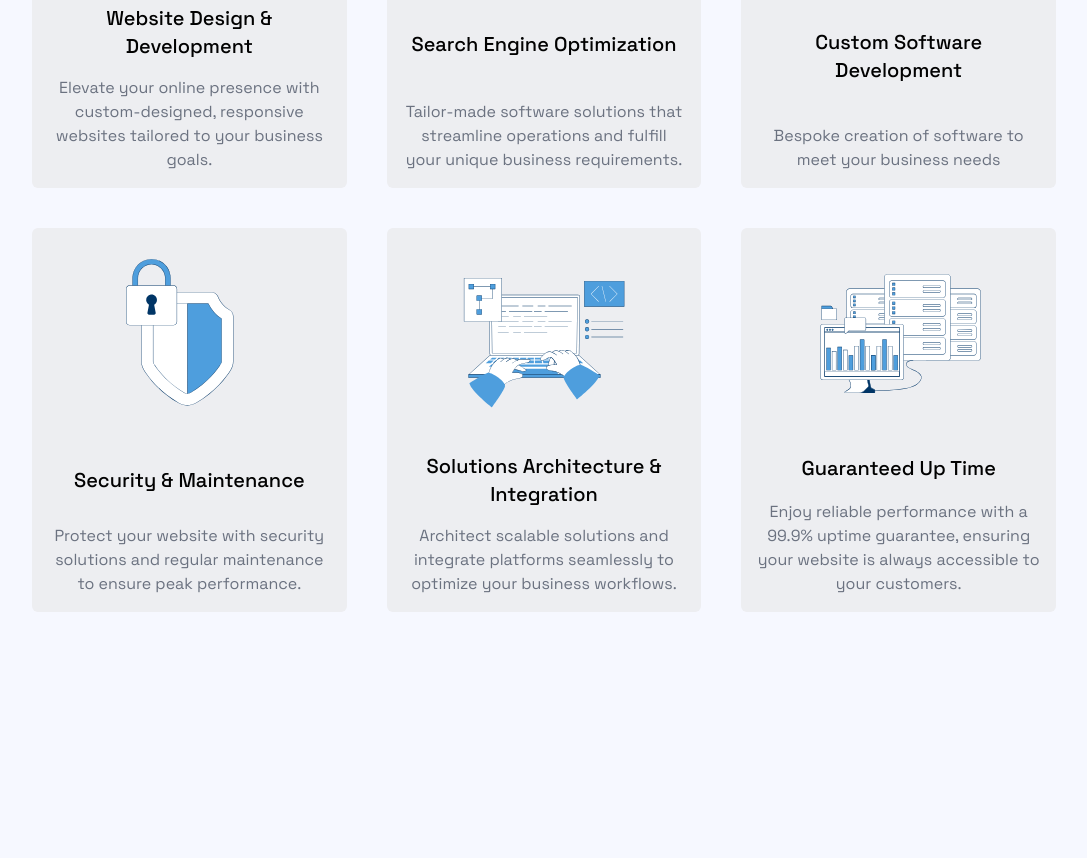
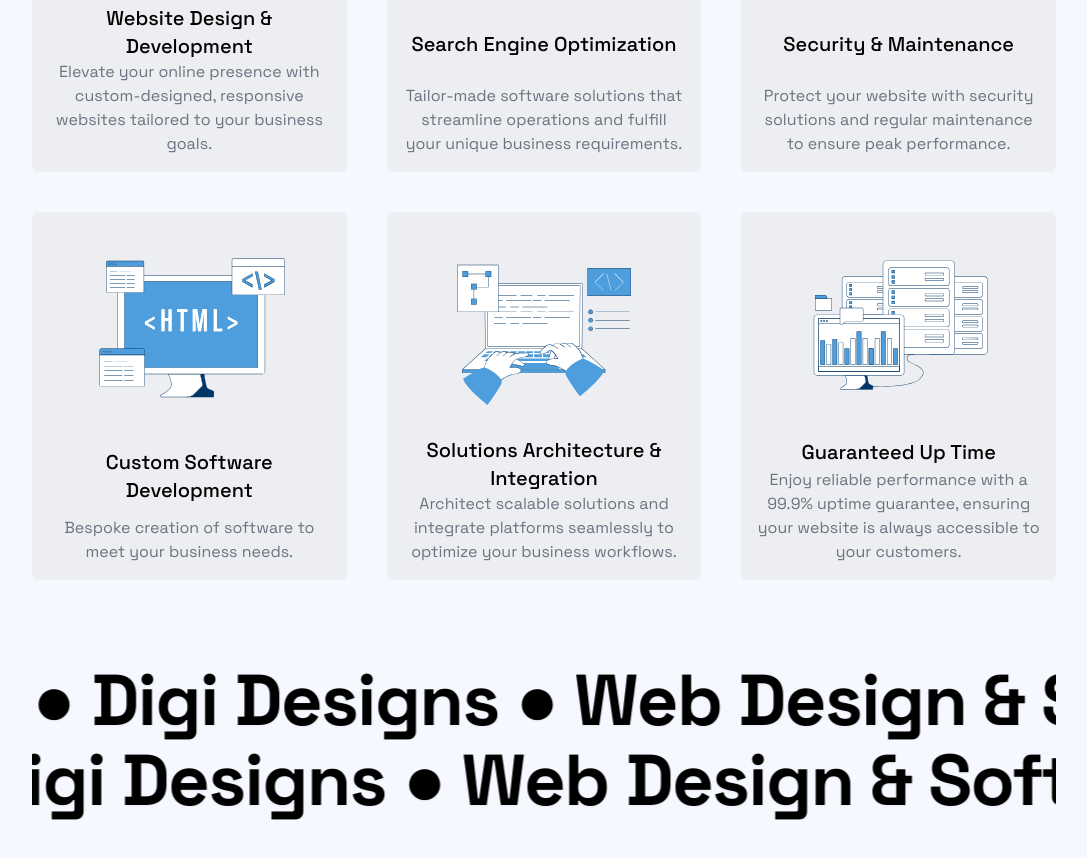
Before and after one commit to aidan-0/digi-designs, a Next.js app: page / in a window 1280 px wide. Shown: the part 1160-2018 px from the top of the page, without its empty margins (96-1183 px from the left). Before the commit the page ends 1812 px from the top, so only its background shows below. Built offline with nearby package versions, Linux system fonts and the light colour scheme.

Commit message:
velocity based text scroll

```diff
--- a/app/page.tsx
+++ b/app/page.tsx
@@ -1,5 +1,6 @@
 "use client";
 
+import { ScrollBasedVelocityDemo } from "@/components/demos/scroll-based-velocity-demo";
 import { WordPullUpDemo } from "@/components/demos/word-pull-up-demo";
 import { CheckIcon } from "@/components/icons/check-icon";
 import BoxReveal from "@/components/magicui/box-reveal";
@@ -118,7 +119,7 @@ export default function Home() {
 							</Link>
 							<Link
 								href="mailto:hello@digidesigns.com.au"
-								className="px-4 sm:px-12 py-2 font-semibold hover:bg-dd-light hover:text-dd-dark rounded-[6px] text-dd-dark border-dd-dark border-2  bg-dd-light dark:bg-foreground dark:text-dd-dark transition duration-200 text-lg hover:shadow-[1px_1px_rgba(78,158,221),2px_2px_rgba(78,158,221),3px_3px_rgba(78,158,221),4px_4px_rgba(78,158,221)] dark:hover:shadow-[1px_1px_rgba(78,158,221),2px_2px_rgba(78,158,221),3px_3px_rgba(78,158,221),4px_4px_rgba(78,158,221)]"
+								className="px-4 sm:px-12 py-2 font-semibold hover:bg-dd-dark hover:text-dd-light rounded-[6px] text-dd-dark border-dd-dark border-2  bg-dd-light dark:bg-foreground dark:text-dd-dark transition duration-200 text-lg hover:shadow-[1px_1px_rgba(255,176,50),2px_2px_rgba(255,176,50),3px_3px_rgba(255,176,50),4px_4px_rgba(255,176,50)] dark:hover:shadow-[1px_1px_rgba(255,176,50),2px_2px_rgba(255,176,50),3px_3px_rgba(255,176,50),4px_4px_rgba(255,176,50)]"
 							>
 								Showcase
 							</Link>
@@ -151,29 +152,29 @@ export default function Home() {
 						{/* Trusted By - START */}
 						<div className="md:flex items-center justify-between gap-y-4 my-10 gap-x-28 mx-auto">
 							<div className="md:w-2/5">
-								<h1 className="text-2xl font-medium text-gray-600 w-4/5">
+								<h3 className="text-2xl font-medium text-gray-600 w-4/5">
 									Trusted by local Australian businesses
-								</h1>
+								</h3>
 
 								<div className="flex my-6 gap-x-5 w-full">
 									<div>
-										<h1 className="text-dd-light-blue text-3xl md:text-5xl">
+										<h4 className="text-dd-light-blue text-3xl md:text-5xl">
 											<NumberTicker value={1000} /> +
 											<p className="text-gray-500 text-sm md:text-md">
 												Hours of Development
 											</p>
-										</h1>
+										</h4>
 									</div>
 
 									<div className="w-px bg-gray-300 self-stretch"></div>
 
 									<div className="flex-1 min-w-0">
-										<h1 className="text-dd-light-blue text-3xl md:text-5xl whitespace-nowrap overflow-hidden">
+										<h4 className="text-dd-light-blue text-3xl md:text-5xl whitespace-nowrap overflow-hidden">
 											<NumberTicker value={25} /> +
 											<p className="text-gray-500 text-sm md:text-md">
 												Projects Completed
 											</p>
-										</h1>
+										</h4>
 									</div>
 								</div>
 							</div>
@@ -214,6 +215,7 @@ export default function Home() {
 						</div>
 						{/* Trusted By - END */}
 
+						{/* Services - Start */}
 						<Element name="services">
 							<div className="md:px-0 mx-6 md:mx-auto ">
 								<h2>
@@ -228,13 +230,13 @@ export default function Home() {
 									{services.map((service) => (
 										<div
 											key={service.title}
-											className="flex flex-col justify-between h-full space-y-4 text-center bg-card p-4 cursor-pointer hover:scale-105 transition-transform rounded-md"
+											className="flex flex-col justify-between h-full text-center bg-card p-4 cursor-pointer hover:scale-105 transition-transform rounded-md"
 										>
 											<Image
 												src={service.icon}
 												width={400}
 												height={400}
-												className="object-contain w-full h-48 rounded-md"
+												className="object-contain w-full h-52 rounded-md"
 												alt="image"
 											/>
 											<h5 className="text-xl font-medium">
@@ -248,6 +250,12 @@ export default function Home() {
 								</div>
 							</div>
 						</Element>
+						{/* Services - End */}
+
+
+						<section className="py-20">
+							<ScrollBasedVelocityDemo />
+						</section>
 					</div>
 				</main>
 			</div>
--- /dev/null
+++ b/components/demos/scroll-based-velocity-demo.tsx
@@ -0,0 +1,11 @@
+import { VelocityScroll } from "@/components/magicui/scroll-based-velocity";
+
+export function ScrollBasedVelocityDemo() {
+  return (
+    <VelocityScroll
+      text="Digi Designs ● Web Design & Software Development ● "
+      default_velocity={4}
+      className="font-display text-center text-4xl font-bold tracking-[-0.02em] text-black drop-shadow-sm dark:text-white md:text-7xl md:leading-[5rem]"
+    />
+  );
+}
--- /dev/null
+++ b/components/magicui/scroll-based-velocity.tsx
@@ -0,0 +1,118 @@
+"use client";
+
+import React, { useEffect, useRef, useState } from "react";
+import {
+  motion,
+  useAnimationFrame,
+  useMotionValue,
+  useScroll,
+  useSpring,
+  useTransform,
+  useVelocity,
+} from "framer-motion";
+
+import { cn } from "@/lib/utils";
+
+interface VelocityScrollProps {
+  text: string;
+  default_velocity?: number;
+  className?: string;
+}
+
+interface ParallaxProps {
+  children: string;
+  baseVelocity: number;
+  className?: string;
+}
+
+export const wrap = (min: number, max: number, v: number) => {
+  const rangeSize = max - min;
+  return ((((v - min) % rangeSize) + rangeSize) % rangeSize) + min;
+};
+
+export function VelocityScroll({
+  text,
+  default_velocity = 5,
+  className,
+}: VelocityScrollProps) {
+  function ParallaxText({
+    children,
+    baseVelocity = 100,
+    className,
+  }: ParallaxProps) {
+    const baseX = useMotionValue(0);
+    const { scrollY } = useScroll();
+    const scrollVelocity = useVelocity(scrollY);
+    const smoothVelocity = useSpring(scrollVelocity, {
+      damping: 60,
+      stiffness: 300,
+    });
+
+    const velocityFactor = useTransform(smoothVelocity, [0, 1000], [0, 5], {
+      clamp: false,
+    });
+
+    const [repetitions, setRepetitions] = useState(1);
+    const containerRef = useRef<HTMLDivElement>(null);
+    const textRef = useRef<HTMLSpanElement>(null);
+
+    useEffect(() => {
+      const calculateRepetitions = () => {
+        if (containerRef.current && textRef.current) {
+          const containerWidth = containerRef.current.offsetWidth;
+          const textWidth = textRef.current.offsetWidth;
+          const newRepetitions = Math.ceil(containerWidth / textWidth) + 2;
+          setRepetitions(newRepetitions);
+        }
+      };
+
+      calculateRepetitions();
+
+      window.addEventListener("resize", calculateRepetitions);
+      return () => window.removeEventListener("resize", calculateRepetitions);
+    }, [children]);
+
+    const x = useTransform(baseX, (v) => `${wrap(-100 / repetitions, 0, v)}%`);
+
+    const directionFactor = React.useRef<number>(1);
+    useAnimationFrame((t, delta) => {
+      let moveBy = directionFactor.current * baseVelocity * (delta / 1000);
+
+      if (velocityFactor.get() < 0) {
+        directionFactor.current = -1;
+      } else if (velocityFactor.get() > 0) {
+        directionFactor.current = 1;
+      }
+
+      moveBy += directionFactor.current * moveBy * velocityFactor.get();
+
+      baseX.set(baseX.get() + moveBy);
+    });
+
+    return (
+      <div
+        className="w-full overflow-hidden whitespace-nowrap"
+        ref={containerRef}
+      >
+        <motion.div className={cn("inline-block", className)} style={{ x }}>
+          {Array.from({ length: repetitions }).map((_, i) => (
+            <span key={i} ref={i === 0 ? textRef : null}>
+              {children}{" "}
+            </span>
+          ))}
+        </motion.div>
+      </div>
+    );
+  }
+
+  return (
+    <section className="relative w-full">
+      <ParallaxText baseVelocity={default_velocity} className={className}>
+        {text}
+      </ParallaxText>
+      <ParallaxText baseVelocity={-default_velocity} className={className}>
+        {text}
+      </ParallaxText>
+    </section>
+  );
+}
--- a/components/magicui/word-pull-up.tsx
+++ b/components/magicui/word-pull-up.tsx
@@ -30,7 +30,7 @@ export default function WordPullUp({
   className,
 }: WordPullUpProps) {
   return (
-    <motion.h1
+    <motion.p
       variants={wrapperFramerProps}
       initial="hidden"
       animate="show"
@@ -48,6 +48,6 @@ export default function WordPullUp({
           {word === "" ? <span>&nbsp;</span> : word}
         </motion.span>
       ))}
-    </motion.h1>
+    </motion.p>
   );
 }
--- a/data.tsx
+++ b/data.tsx
@@ -12,15 +12,15 @@ export const services = [
 			"Tailor-made software solutions that streamline operations and fulfill your unique business requirements.",
 	},
 	{
-		icon: "/service-images/svgs/html.svg",
-		title: "Custom Software Development",
-		description: "Bespoke creation of software to meet your business needs",
-	},
-	{
 		icon: "/service-images/svgs/security.svg",
 		title: "Security & Maintenance",
 		description:
 			"Protect your website with security solutions and regular maintenance to ensure peak performance.",
+	},
+    {
+		icon: "/service-images/svgs/html.svg",
+		title: "Custom Software Development",
+		description: "Bespoke creation of software to meet your business needs.",
 	},
 	{
 		icon: "/service-images/svgs/integration.svg",
@@ -28,7 +28,6 @@ export const services = [
 		description:
 			"Architect scalable solutions and integrate platforms seamlessly to optimize your business workflows.",
 	},
-
 	{
 		icon: "/service-images/svgs/guaranteed-up-time.svg",
 		title: "Guaranteed Up Time",
```
